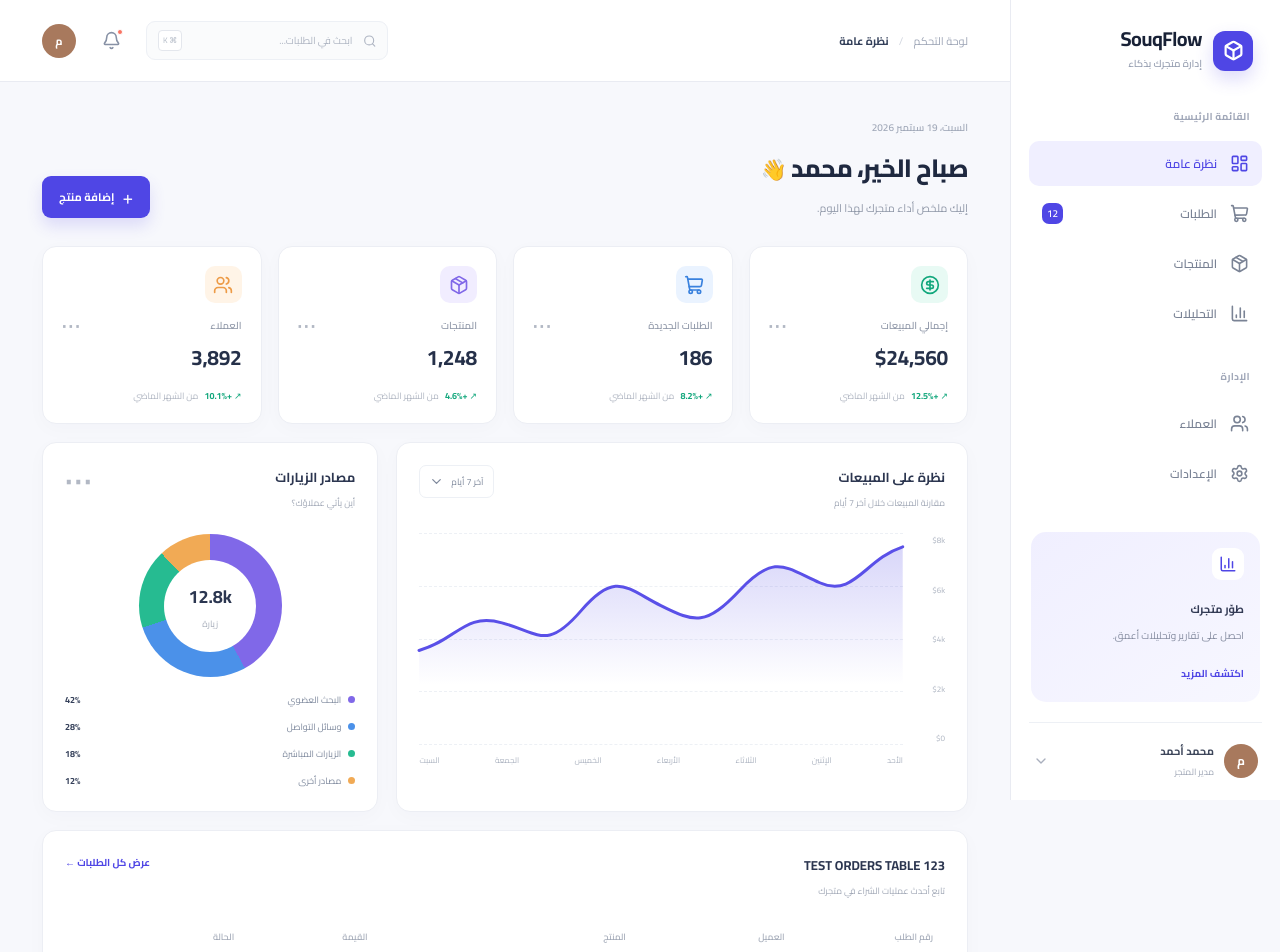
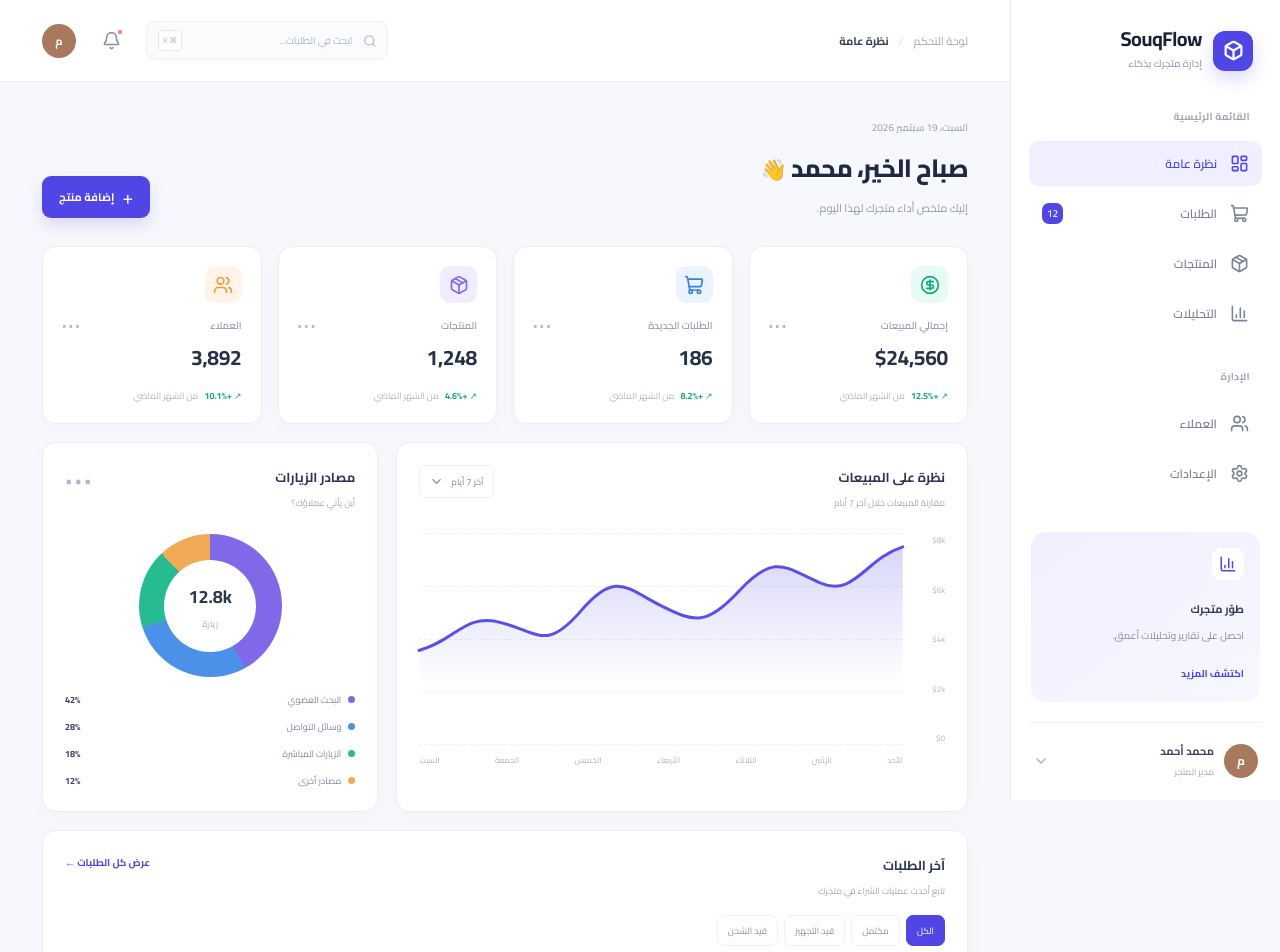
Before and after one commit to nooradili/souqflow, a React (Vite) app: page / in a window 1280 px wide. Shown: the top 952 px of the page. Built offline with nearby package versions, Linux system fonts and the light colour scheme.

Commit message:
feat: filter orders by status

```diff
--- a/src/App.tsx
+++ b/src/App.tsx
@@ -17,6 +17,10 @@
 function App() {
   const [searchTerm, setSearchTerm] = useState("");
 
+  const [activeFilter, setActiveFilter] = useState<
+    "all" | "completed" | "processing" | "shipping"
+  >("all");
+
   const normalizeArabic = (value: string) =>
     value
       .trim()
@@ -28,30 +32,29 @@
   const filteredOrders = useMemo(() => {
     const normalizedSearch = normalizeArabic(searchTerm);
 
-  if (!normalizedSearch) {
-    return orders;
-  }
-
-  return orders.filter((order) =>
+    return orders.filter((order) => {
+      const matchesSearch =
+        !normalizedSearch ||
         [order.id, order.customer, order.product, order.status].some((value) =>
           normalizeArabic(value).includes(normalizedSearch),
-    ),
         );
-}, [searchTerm]);
 
+      const matchesFilter =
+        activeFilter === "all" || order.statusClass === activeFilter;
+
+      return matchesSearch && matchesFilter;
+    });
+  }, [searchTerm, activeFilter]);
 
   return (
-
     <div className="app-shell" dir="rtl">
       <Sidebar />
-
 
       <main className="main-content">
         <Topbar
           searchValue={searchTerm}
           onSearchChange={setSearchTerm}
         />
-
 
 
         <section className="page-content">
@@ -187,7 +190,10 @@
        <OrdersTable
   orders={filteredOrders}
   searchTerm={searchTerm}
+  activeFilter={activeFilter}
+  onFilterChange={setActiveFilter}
 />
+
 
         </section>
       </main>
--- a/src/components/OrdersTable.tsx
+++ b/src/components/OrdersTable.tsx
@@ -1,17 +1,32 @@
 import type { Order } from "../data/dashboard";
+
+type OrderFilter = "all" | "completed" | "processing" | "shipping";
 
 type OrdersTableProps = {
   orders: Order[];
   searchTerm?: string;
+  activeFilter: OrderFilter;
+  onFilterChange: (filter: OrderFilter) => void;
 };
 
-function OrdersTable({ orders, searchTerm = "" }: OrdersTableProps) {
+const filters: { value: OrderFilter; label: string }[] = [
+  { value: "all", label: "الكل" },
+  { value: "completed", label: "مكتمل" },
+  { value: "processing", label: "قيد التجهيز" },
+  { value: "shipping", label: "قيد الشحن" },
+];
+
+function OrdersTable({
+  orders,
+  searchTerm = "",
+  activeFilter,
+  onFilterChange,
+}: OrdersTableProps) {
   return (
     <section className="panel orders-panel">
       <div className="panel-heading">
         <div>
-         <h3>TEST ORDERS TABLE 123</h3>
-
+          <h3>آخر الطلبات</h3>
 
           <p>
             {searchTerm.trim()
@@ -25,11 +40,24 @@
         </button>
       </div>
 
+      <div className="order-filters">
+        {filters.map((filter) => (
+          <button
+            key={filter.value}
+            type="button"
+            className={activeFilter === filter.value ? "active" : ""}
+            onClick={() => onFilterChange(filter.value)}
+          >
+            {filter.label}
+          </button>
+        ))}
+      </div>
+
       <div className="table-wrapper">
         {orders.length === 0 ? (
           <div className="empty-state">
             <strong>لا توجد طلبات مطابقة</strong>
-            <span>جرّب اسم العميل أو رقم الطلب.</span>
+            <span>جرّب تغيير البحث أو فلتر الحالة.</span>
           </div>
         ) : (
           <table>
@@ -44,7 +72,7 @@
             </thead>
 
             <tbody>
-              {orders.map((order: Order) => (
+              {orders.map((order) => (
                 <tr key={order.id}>
                   <td className="order-id">{order.id}</td>
                   <td>{order.customer}</td>
--- a/src/index.css
+++ b/src/index.css
@@ -940,3 +940,25 @@
     .empty-state span {
         font-size: 10px;
     }
+.order-filters {
+    display: flex;
+    flex-wrap: wrap;
+    gap: 6px;
+    margin-top: 16px;
+}
+
+    .order-filters button {
+        border: 1px solid #edf0f5;
+        border-radius: 7px;
+        color: #8993a6;
+        background: #ffffff;
+        padding: 6px 10px;
+        font-size: 9px;
+    }
+
+        .order-filters button:hover,
+        .order-filters button.active {
+            border-color: #4f46e5;
+            color: #ffffff;
+            background: #4f46e5;
+        }
```
Lines whose indentation alone changed are shown as unchanged.
